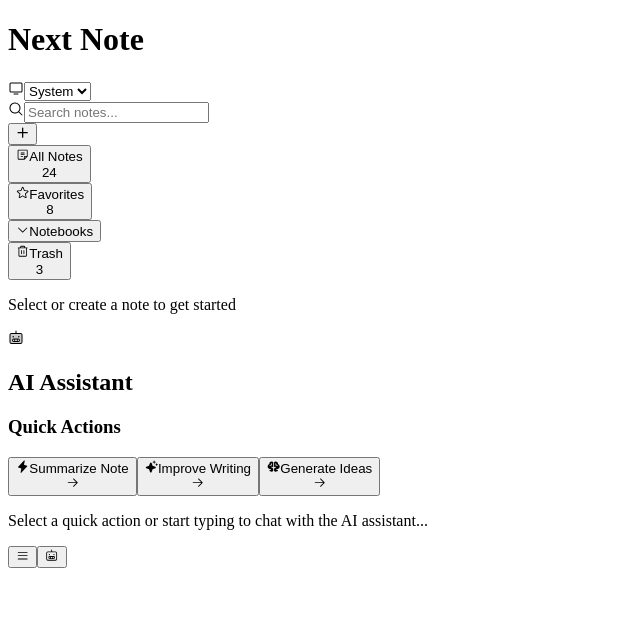
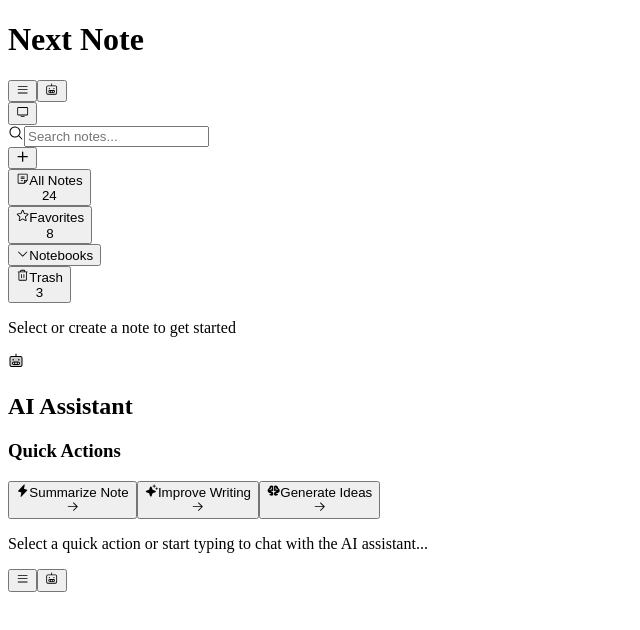
Before and after one commit to fletcherstud/next-note, a React (Vite) app in the folder src/renderer/: page / in a window 1280 px wide. Shown: the top 630 px of the page, without its empty margins (0-640 px from the left). Built offline with nearby package versions, Linux system fonts and the light colour scheme.

Commit message:
close side views

```diff
--- a/src/renderer/src/App.tsx
+++ b/src/renderer/src/App.tsx
@@ -1,11 +1,13 @@
-import React from 'react'
 import { ThemeProvider } from './contexts/ThemeContext'
+import { LayoutProvider } from './contexts/LayoutContext'
 import { MainLayout } from './components/Layout/MainLayout'
 
 export function App(): JSX.Element {
   return (
     <ThemeProvider>
-      <MainLayout></MainLayout>
+      <LayoutProvider>
+        <MainLayout />
+      </LayoutProvider>
     </ThemeProvider>
   )
 }
--- a/src/renderer/src/components/Header.tsx
+++ b/src/renderer/src/components/Header.tsx
@@ -1,8 +1,35 @@
 import { useTheme } from '../hooks/useTheme'
-import { Sun, Moon, Monitor } from '@phosphor-icons/react'
+import { useLayout } from '../hooks/useLayout'
+import { Sun, Moon, Monitor, List, Robot, NotePencil } from '@phosphor-icons/react'
+import { useState, useRef, useEffect } from 'react'
 
-export const Header = () => {
+export function Header(): JSX.Element {
   const { theme, setTheme } = useTheme()
+  const { isNavigationOpen, isAIPanelOpen, toggleNavigation, toggleAIPanel } = useLayout()
+  const [isThemeOpen, setIsThemeOpen] = useState(false)
+  const dropdownRef = useRef<HTMLDivElement>(null)
+
+  useEffect(() => {
+    function handleClickOutside(event: MouseEvent): void {
+      if (dropdownRef.current && !dropdownRef.current.contains(event.target as Node)) {
+        setIsThemeOpen(false)
+      }
+    }
+
+    document.addEventListener('mousedown', handleClickOutside)
+    return (): void => document.removeEventListener('mousedown', handleClickOutside)
+  }, [])
+
+  const getCurrentThemeIcon = (): JSX.Element => {
+    switch (theme) {
+      case 'light':
+        return <Sun className="h-4 w-4 text-gray-600" weight="regular" />
+      case 'dark':
+        return <Moon className="h-4 w-4 text-gray-400" weight="regular" />
+      case 'system':
+        return <Monitor className="h-4 w-4 text-gray-500" weight="regular" />
+    }
+  }
 
   return (
     <header className="h-12 border-b border-gray-200 bg-gray-50 dark:border-gray-700 dark:bg-gray-800">
@@ -11,18 +38,78 @@ export const Header = () => {
           <h1 className="text-lg font-semibold text-gray-900 dark:text-gray-100">Next Note</h1>
         </div>
         <div className="flex items-center gap-2">
-          {theme === 'light' && <Sun className="h-4 w-4 text-gray-600" weight="regular" />}
-          {theme === 'dark' && <Moon className="h-4 w-4 text-gray-400" weight="regular" />}
-          {theme === 'system' && <Monitor className="h-4 w-4 text-gray-500" weight="regular" />}
-          <select
-            value={theme}
-            onChange={e => setTheme(e.target.value as 'light' | 'dark' | 'system')}
-            className="rounded border border-gray-200 bg-gray-50 px-2 py-1 text-gray-900 dark:border-gray-700 dark:bg-gray-800 dark:text-gray-100"
+          {/* Navigation Toggle */}
+          <button
+            onClick={toggleNavigation}
+            className={`flex h-8 w-8 items-center justify-center rounded-lg text-gray-500 hover:bg-gray-200 dark:text-gray-400 dark:hover:bg-gray-700 ${
+              !isNavigationOpen ? 'bg-gray-200 dark:bg-gray-700' : ''
+            }`}
+            aria-label="Toggle Navigation Sidebar"
           >
-            <option value="light">Light</option>
-            <option value="dark">Dark</option>
-            <option value="system">System</option>
-          </select>
+            <List className="h-4 w-4" weight={isNavigationOpen ? 'regular' : 'bold'} />
+          </button>
+
+          {/* AI Panel Toggle */}
+          <button
+            onClick={toggleAIPanel}
+            className={`flex h-8 w-8 items-center justify-center rounded-lg text-gray-500 hover:bg-gray-200 dark:text-gray-400 dark:hover:bg-gray-700 ${
+              !isAIPanelOpen ? 'bg-gray-200 dark:bg-gray-700' : ''
+            }`}
+            aria-label="Toggle AI Panel"
+          >
+            <Robot className="h-4 w-4" weight={isAIPanelOpen ? 'regular' : 'bold'} />
+          </button>
+
+          {/* Theme Selector */}
+          <div
+            className="relative ml-2 border-l border-gray-200 pl-2 dark:border-gray-700"
+            ref={dropdownRef}
+          >
+            <button
+              onClick={() => setIsThemeOpen(!isThemeOpen)}
+              className={`flex h-8 w-8 items-center justify-center rounded-lg text-gray-500 hover:bg-gray-200 dark:text-gray-400 dark:hover:bg-gray-700 ${
+                isThemeOpen ? 'bg-gray-200 dark:bg-gray-700' : ''
+              }`}
+              aria-label="Change theme"
+            >
+              {getCurrentThemeIcon()}
+            </button>
+
+            {isThemeOpen && (
+              <div className="absolute right-0 top-full mt-1 w-32 rounded-lg border border-gray-200 bg-white py-1 shadow-lg dark:border-gray-600 dark:bg-gray-800">
+                <button
+                  onClick={() => {
+                    setTheme('light')
+                    setIsThemeOpen(false)
+                  }}
+                  className="flex w-full items-center gap-2 px-3 py-1.5 text-left text-sm text-gray-700 hover:bg-gray-100 dark:text-gray-200 dark:hover:bg-gray-700"
+                >
+                  <Sun className="h-4 w-4" weight="regular" />
+                  Light
+                </button>
+                <button
+                  onClick={() => {
+                    setTheme('dark')
+                    setIsThemeOpen(false)
+                  }}
+                  className="flex w-full items-center gap-2 px-3 py-1.5 text-left text-sm text-gray-700 hover:bg-gray-100 dark:text-gray-200 dark:hover:bg-gray-700"
+                >
+                  <Moon className="h-4 w-4" weight="regular" />
+                  Dark
+                </button>
+                <button
+                  onClick={() => {
+                    setTheme('system')
+                    setIsThemeOpen(false)
+                  }}
+                  className="flex w-full items-center gap-2 px-3 py-1.5 text-left text-sm text-gray-700 hover:bg-gray-100 dark:text-gray-200 dark:hover:bg-gray-700"
+                >
+                  <Monitor className="h-4 w-4" weight="regular" />
+                  System
+                </button>
+              </div>
+            )}
+          </div>
         </div>
       </div>
     </header>
--- a/src/renderer/src/components/Layout/MainLayout.tsx
+++ b/src/renderer/src/components/Layout/MainLayout.tsx
@@ -3,8 +3,11 @@ import { AIPanel } from './AIPanel'
 import { NoteEditor } from './NoteEditor'
 import { List, Robot } from '@phosphor-icons/react'
 import { Header } from '../Header'
+import { useLayout } from '../../hooks/useLayout'
 
 export function MainLayout(): JSX.Element {
+  const { isNavigationOpen, isAIPanelOpen, toggleNavigation, toggleAIPanel } = useLayout()
+
   return (
     <div className="flex h-screen flex-col bg-white dark:bg-gray-900">
       {/* Header */}
@@ -12,9 +15,11 @@ export function MainLayout(): JSX.Element {
       {/* Main Content */}
       <div className="flex flex-1 overflow-hidden">
         {/* Navigation Sidebar - Collapses first on smaller screens */}
+        {isNavigationOpen && (
           <div className="hidden h-full min-w-[200px] max-w-[300px] flex-shrink overflow-x-hidden xl:block">
             <NavigationSidebar />
           </div>
+        )}
 
         {/* Main Content Area - Fixed width, becomes scrollable */}
         <div className="flex h-full flex-shrink-0 flex-grow">
@@ -24,24 +29,28 @@ export function MainLayout(): JSX.Element {
         </div>
 
         {/* AI Panel - Collapses before navigation on smaller screens */}
+        {isAIPanelOpen && (
           <div className="hidden h-full min-w-[250px] max-w-[400px] flex-shrink overflow-x-hidden lg:block">
             <AIPanel />
           </div>
+        )}
 
         {/* Mobile Navigation Toggle */}
         <button
+          onClick={toggleNavigation}
           className="fixed bottom-4 left-4 rounded-full border border-gray-200 bg-gray-50 p-3 text-gray-900 shadow-lg transition-colors hover:bg-gray-100 dark:border-gray-700 dark:bg-gray-800 dark:text-gray-100 dark:hover:bg-gray-700 xl:hidden"
           aria-label="Toggle Navigation"
         >
-          <List className="h-6 w-6" weight="regular" />
+          <List className="h-6 w-6" weight={isNavigationOpen ? 'regular' : 'bold'} />
         </button>
 
         {/* Mobile AI Panel Toggle */}
         <button
+          onClick={toggleAIPanel}
           className="fixed bottom-4 right-4 rounded-full border border-gray-200 bg-gray-50 p-3 text-gray-900 shadow-lg transition-colors hover:bg-gray-100 dark:border-gray-700 dark:bg-gray-800 dark:text-gray-100 dark:hover:bg-gray-700 lg:hidden"
           aria-label="Toggle AI Panel"
         >
-          <Robot className="h-6 w-6" weight="regular" />
+          <Robot className="h-6 w-6" weight={isAIPanelOpen ? 'regular' : 'bold'} />
         </button>
       </div>
     </div>
--- /dev/null
+++ b/src/renderer/src/contexts/LayoutContext.tsx
@@ -0,0 +1,33 @@
+import React, { createContext, useState } from 'react'
+
+interface LayoutContextType {
+  isNavigationOpen: boolean
+  isAIPanelOpen: boolean
+  toggleNavigation: () => void
+  toggleAIPanel: () => void
+}
+
+const LayoutContext = createContext<LayoutContextType | undefined>(undefined)
+
+export function LayoutProvider({ children }: { children: React.ReactNode }): JSX.Element {
+  const [isNavigationOpen, setIsNavigationOpen] = useState(true)
+  const [isAIPanelOpen, setIsAIPanelOpen] = useState(true)
+
+  const toggleNavigation = (): void => setIsNavigationOpen(prev => !prev)
+  const toggleAIPanel = (): void => setIsAIPanelOpen(prev => !prev)
+
+  return (
+    <LayoutContext.Provider
+      value={{
+        isNavigationOpen,
+        isAIPanelOpen,
+        toggleNavigation,
+        toggleAIPanel,
+      }}
+    >
+      {children}
+    </LayoutContext.Provider>
+  )
+}
+
+export { LayoutContext }
--- /dev/null
+++ b/src/renderer/src/hooks/useLayout.ts
@@ -0,0 +1,17 @@
+import { useContext } from 'react'
+import { LayoutContext } from '../contexts/LayoutContext'
+
+interface LayoutContextType {
+  isNavigationOpen: boolean
+  isAIPanelOpen: boolean
+  toggleNavigation: () => void
+  toggleAIPanel: () => void
+}
+
+export function useLayout(): LayoutContextType {
+  const context = useContext(LayoutContext)
+  if (context === undefined) {
+    throw new Error('useLayout must be used within a LayoutProvider')
+  }
+  return context
+}
```
Lines whose indentation alone changed are shown as unchanged.
